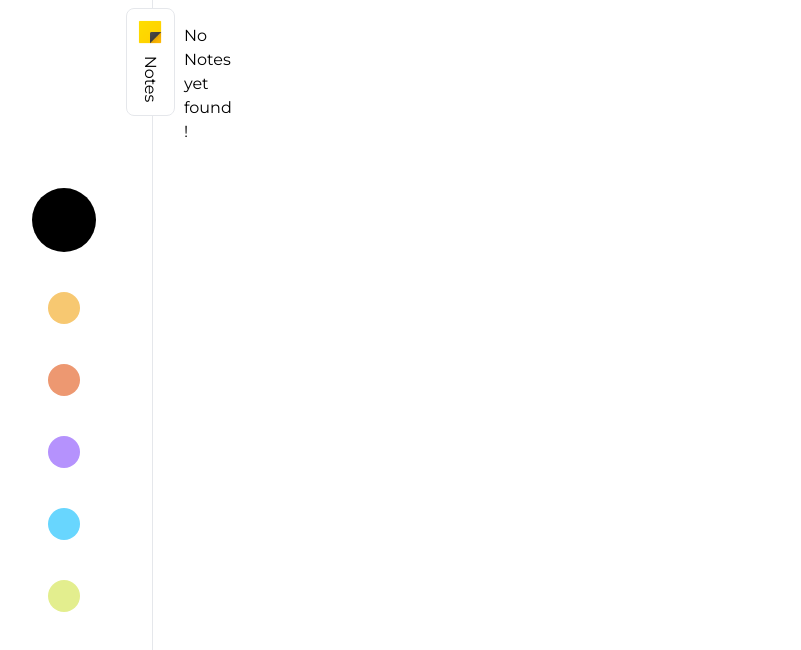
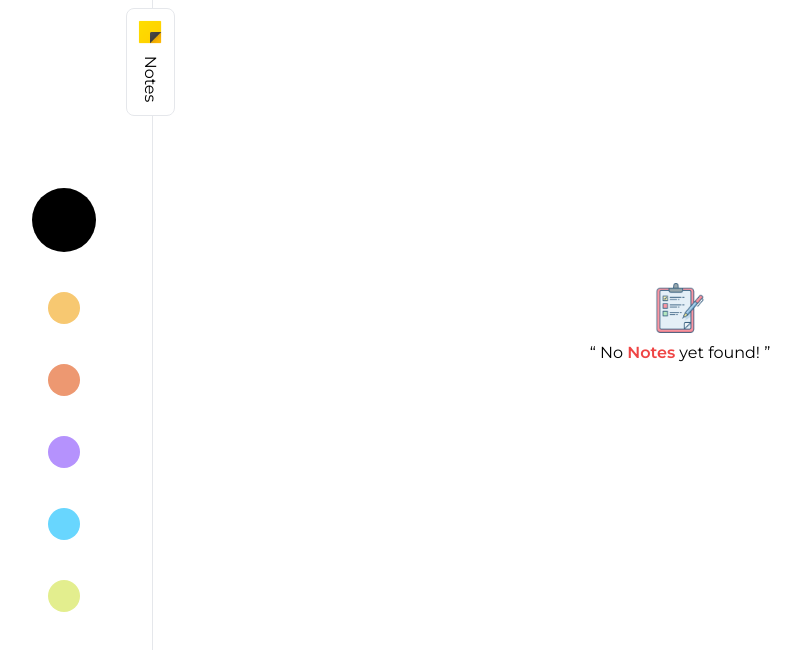
Before and after one commit to krsiddharth99/noteApp, a Next.js app: page / in a window 1280 px wide. Shown: the top 650 px of the page, without its empty margins (24-825 px from the left). Built offline with nearby package versions, Linux system fonts and the light colour scheme.

Commit message:
Authentiction added

```diff
--- a/package.json
+++ b/package.json
@@ -16,6 +16,7 @@
     "postcss": "8.4.28",
     "react": "18.2.0",
     "react-dom": "18.2.0",
+    "react-toastify": "^9.1.3",
     "tailwindcss": "3.3.3"
   }
 }
--- a/src/app/page.js
+++ b/src/app/page.js
@@ -3,6 +3,8 @@
 import Header from "./components/header";
 import Logo from "./components/logo";
 import { useState } from "react";
+import { ToastContainer, toast } from "react-toastify";
+import "react-toastify/dist/ReactToastify.css";
 
 export default function Home() {
   const [notes, setNotes] = useState([]);
@@ -23,10 +25,15 @@ export default function Home() {
   };
 
   const updateNote = (index) => {
+    if (note.length !== 0 || note !== "") {
       const cloneList = [...notes];
       cloneList[index]["note"] = note;
       setNotes(cloneList);
       setNote("");
+      toast.success("Successfully Added!")
+    }else{
+      toast.error("Please Write Something!")
+    }
   };
 
   const deleteNote = (index) => {
@@ -34,13 +41,18 @@ export default function Home() {
     cloneNotes.splice(index, 1);
     setNotes(cloneNotes);
     setNote("");
+    toast.warning("You Have delete Something!")
   };
 
   const handleColorChange = (color) => {
+    if (notes.length > 0) {
       const lastIndex = notes.length - 1;
       const cloneList = [...notes];
       cloneList[lastIndex]["color"] = color;
       setNotes(cloneList);
+    }else{
+      toast.error("No Data Found!")
+    }
   };
 
   const handleChange = (event) => {
@@ -59,8 +71,22 @@ export default function Home() {
       <main className="mr-5 ml-20 md:ml-40 lg:ml-52 mt-6 md:mr-10 lg:mr-20">
         <div className="grid md:grid-cols-6 lg:grid-cols-12 lg:gap-10 gap-5">
           {notes?.length === 0 ? (
-            <div className="grid place-items-center">
-              <p>No Notes yet found !</p>
+            <div className="col-span-6 h-[600px] md:h-[600px] lg:h-[600px] md:col-span-12">
+              <div className="flex h-full items-center justify-center flex-col">
+                <img
+                  src="/images/check.png"
+                  width={50}
+                  height={50}
+                  alt="empty"
+                />
+                <q className="mt-2">
+                  {" "}
+                  No <span className="text-red-500 font-semibold">
+                    Notes
+                  </span>{" "}
+                  yet found!{" "}
+                </q>
+              </div>
             </div>
           ) : (
             notes?.map((dataNote, index) => {
@@ -73,7 +99,7 @@ export default function Home() {
                     {dataNote.note.length === 0 || dataNote.note === "" ? (
                       <textarea
                         value={note}
-                        className="h-[210px] max-h-[210px] w-full overflow-auto mb-4 bg-transparent outline-none"
+                        className="h-[140px] max-h-[140px] md:h-[210px] md:max-h-[210px] w-full overflow-auto mb-4 bg-transparent outline-none"
                         placeholder="Write Something"
                         name="note"
                         onChange={handleChange}
@@ -97,7 +123,7 @@ export default function Home() {
                       {dataNote.note.length === 0 || dataNote.note === "" ? (
                         <button
                           onClick={() => updateNote(index)}
-                          className="bg-black text-white rounded-md px-3 py-2 text-sm font-semibold flex items-center gap-2"
+                          className="bg-black text-white rounded-md px-2 py-1 md:px-3 md:py-2 text-sm font-semibold flex items-center gap-2"
                         >
                           <i className="fa-solid fa-check"></i>
                           <span>Submit</span>
@@ -114,6 +140,7 @@ export default function Home() {
             })
           )}
         </div>
+        <ToastContainer />
       </main>
     </>
   );
```
Also changed, not shown: public/images/check.png (added), 1 other file (tests, documents, lock files or other folders). Lines whose indentation alone changed are shown as unchanged.
